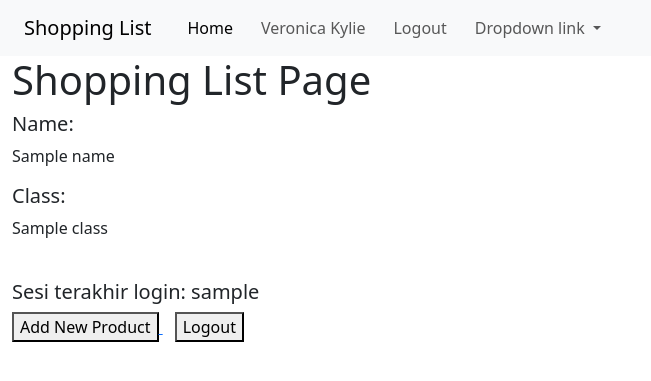
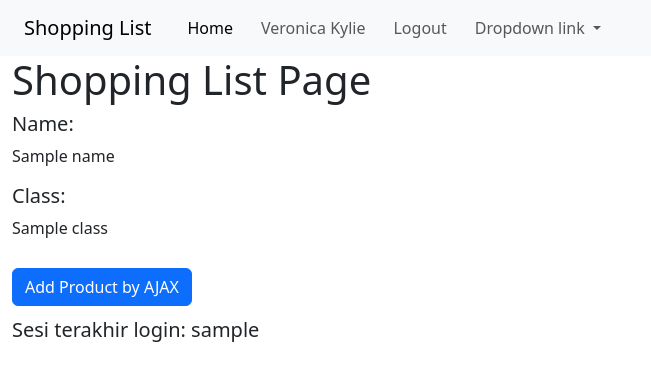
Before and after one commit to ariananurlayla/shopping-list, a Django app: template main/templates/main.html in a window 1280 px wide. Shown: the top 381 px of the page, without its empty margins (0-651 px from the left). Run offline with Django 4.2, Linux system fonts and the light colour scheme; the template is opened without the code that fills it: most values are stand-ins (such as "Sample title", 1, 10 or a date in 2020).

Commit message:
Tutorial 5 fixed

```diff
--- a/main/templates/main.html
+++ b/main/templates/main.html
@@ -41,6 +41,9 @@
     table, h5, a, p, h1{
         margin-left: 12px;
     }
+    .btn{
+      margin: 12px;
+    }
 </style>
 
 <div class="modal fade" id="exampleModal" tabindex="-1" aria-labelledby="exampleModalLabel" aria-hidden="true">
@@ -83,7 +86,7 @@
 <h5>Class:</h5>
 <p>{{class}}</p>
 
-<table id="product_table"></table>
+<table id="product_table">
   <script>
     async function getProducts() {
         return fetch("{% url 'main:get_product_json' %}").then((res) => res.json())
@@ -123,25 +126,13 @@
     }
 
     document.getElementById("button_add").onclick = addProduct
-
-
   </script>
 </table>
+
+<button type="button" class="btn btn-primary" data-bs-toggle="modal" data-bs-target="#exampleModal">Add Product by AJAX</button>
 
 <br />
 
 <h5>Sesi terakhir login: {{ last_login }}</h5>
 
-<a href="{% url 'main:create_product' %}">
-    <button>
-        Add New Product
-    </button>
-</a>
-
-<a href="{% url 'main:logout' %}">
-    <button>
-        Logout
-    </button>
-</a>
-
 {% endblock content %}
```
Also changed, not shown: main/urls.py (+5 -3 lines), main/views.py (+6 -14 lines), 1 other file. Lines whose indentation alone changed are shown as unchanged.
